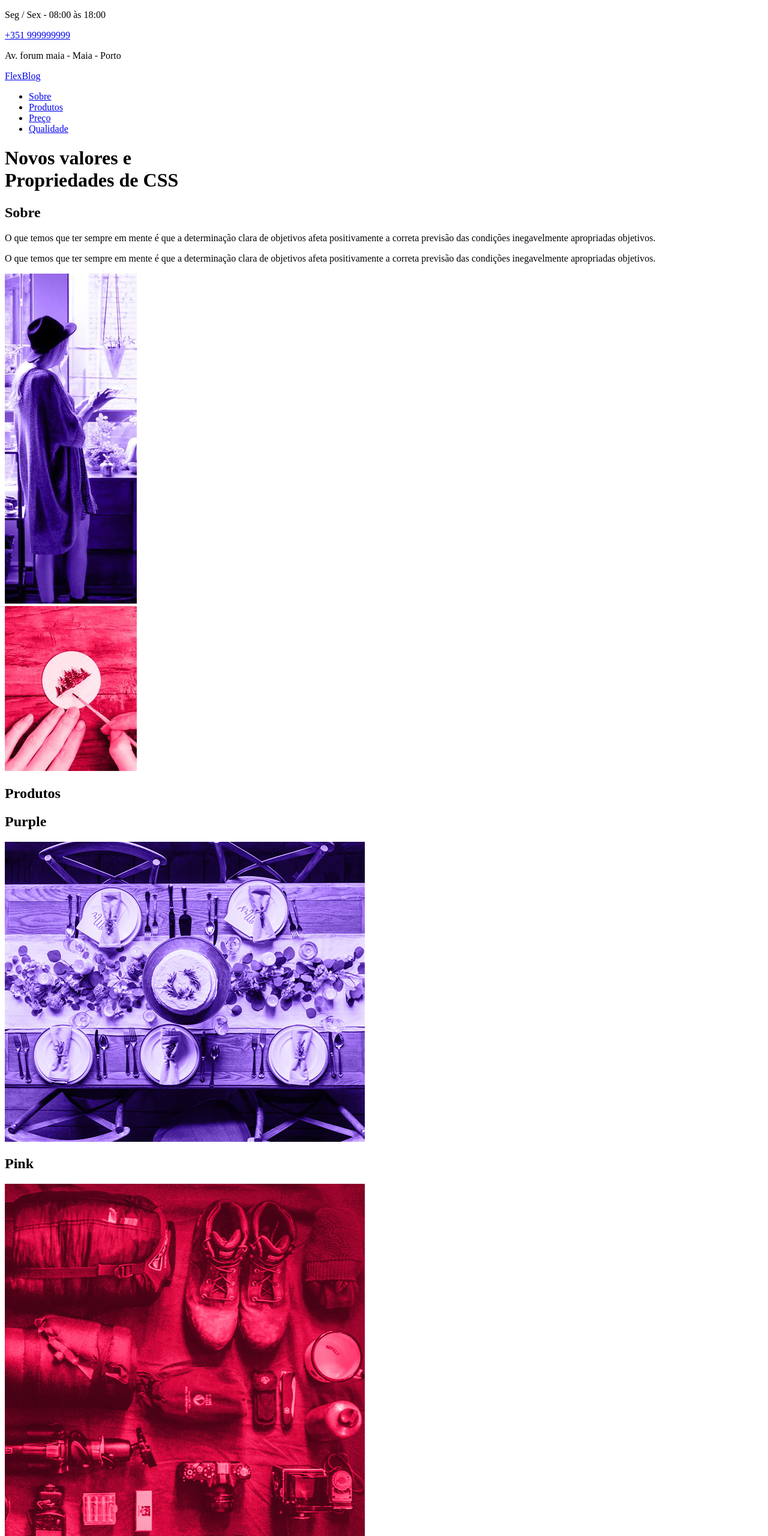
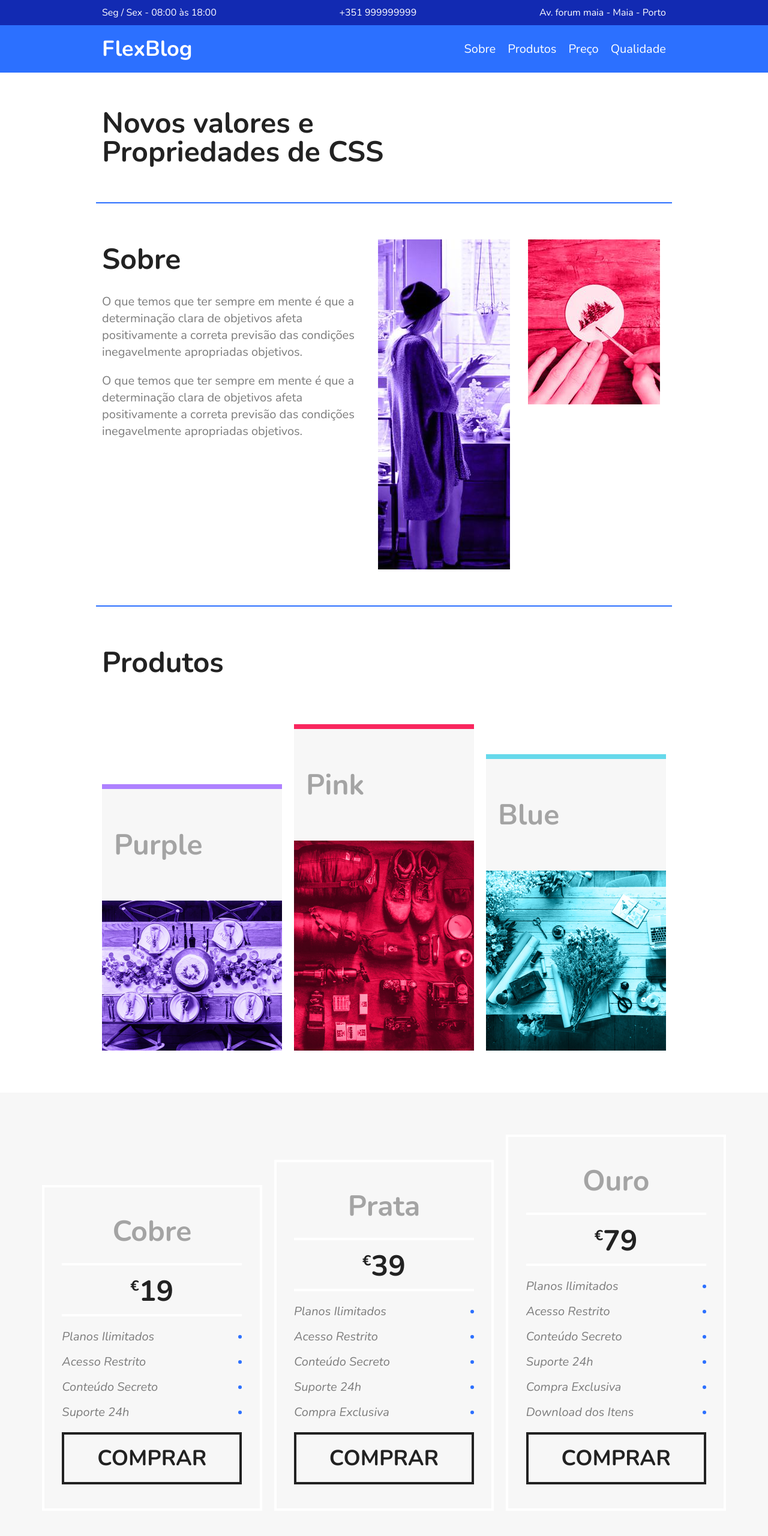
Before and after one commit to RubensvBarbosa/FlexBlog, a plain HTML site: page index.html in a window 1280 px wide. Shown: the top 2560 px of the page at 60% size. Drawn offline with nearby package versions, Linux system fonts and the light colour scheme.

Commit message:
finish project with css

```diff
--- a/css/style.css
+++ b/css/style.css
@@ -0,0 +1,403 @@
+body, h1,h2,p,ul,li,a{
+    margin: 0px;
+    padding: 0px;
+}
+
+body {
+    font-family: "Nunito", Helvetica, Arial, sans-serif;
+    color: #222222;
+}
+
+ul {
+    list-style: none;
+}
+
+a {
+    text-decoration: none;
+}
+
+img {
+    display: block;
+    max-width: 100%;
+}
+
+* {
+    box-sizing: border-box;
+}
+
+/* SUPERINFO */
+
+.superinfo-bg {
+    background-color: #122ab2;
+    color: white;
+
+}
+
+.superinfo {
+    max-width: 960px;
+    margin:  0 auto;
+    display: flex;
+    justify-content: space-between;
+    flex-wrap: wrap;
+    padding-top: 10px;
+}
+
+.superinfo p, .superinfo b {
+    margin: 0 10px 10px 10px;
+}
+
+.superinfo a {
+    color: white;
+}
+
+/* MENU */
+
+.menu-bg {
+    background-color: #2c70ff;
+}
+
+.menu {
+    max-width: 960px;
+    margin: 0 auto;
+    padding: 15px 0;
+    display: flex;
+    flex-wrap: wrap;
+    justify-content: space-between;
+    align-items: center;
+}
+
+.menu a {
+    color: white;
+}
+
+.menu-logo {
+    font-size: 2.25em;
+    font-weight: bold;
+    margin: 0 10px;
+}
+
+.menu-nav ul{
+    display: flex;
+    flex-wrap: wrap;
+}
+
+.menu-nav a {
+    font-size: 1.25em;
+    display: block;
+    padding: 10px;
+}
+
+.menu-nav a:hover{
+    color: #122ab2;
+}
+
+/* INTRODUÇÃO */
+
+.introducao {
+    font-size: 3em;
+    line-height: 1;
+    max-width: 960px;
+    margin: 0 auto;
+    padding: 60px 10px;
+}
+
+/* SOBRE */
+
+.sobre {
+    border-top: 2px solid #2c70ff;
+    border-bottom: 2px solid #2c70ff;
+    max-width: 960px;
+    margin: 0 auto;
+    padding: 60px 0;
+    display: flex;
+    flex-wrap: wrap;
+}
+
+.sobre-info {
+    flex: 2 1 300px;
+    margin: 0 10px;
+}
+
+.sobre-info h1 {
+    font-size: 3em;
+    margin-bottom: .5em;
+}
+
+.sobre-info p {
+    font-size: 1.25em;
+    line-height: 1.4;
+    margin-bottom: 1em;
+    color: #7c7c7c;
+
+}
+
+.sobre-img {
+    flex: 1 1 160px;
+    margin: 0 10px;
+}
+
+/* PRODUTOS */
+
+.produtos {
+    max-width: 960px;
+    margin: 60px auto;
+}
+
+.produtos h1 {
+    font-size: 3em;
+    margin: 0px 10px 60px 10px;
+}
+
+.produtos-container {
+    display: flex;
+    flex-wrap: wrap;
+    align-items: flex-end;
+}
+
+.produtos-item {
+    flex: 1 1 175px;
+    margin: 10px;
+}
+
+.produtos-item h2 {
+    font-size: 3em;
+    color: #a4a4a4;
+    background-color: #f7f7f7;
+    padding: 60px 20px;
+}
+
+.purple {
+    border-top: 8px solid #ae81ff;
+}
+
+.pink {
+    border-top: 8px solid #f9265e;
+}
+
+.blue {
+    border-top: 8px solid #66d9eb;
+}
+
+/* PREÇO */
+
+.preco {
+    background-color: #f7f7f7;
+    padding: 60px;
+    display: flex;
+    flex-wrap: wrap;
+    align-items: flex-end;
+}
+
+.preco-item {
+    flex: 1 1 260px;
+    border: 4px solid white;
+    padding: 20px;
+    margin: 10px;
+    /* min-width: 260px; estou usando no flex */
+}
+
+.preco-item h2 {
+    font-size: 3em;
+    color: #a4a4a4;
+    text-align: center;
+    margin-top: 20px;
+}
+
+.preco-item span {
+    max-width: 300px;
+    margin: 20px auto;
+    display: block;
+    font-size: 3em;
+    text-align: center;
+    font-weight: bold;
+    padding: 10px 0 5px 0;
+    border-top: 4px solid white;
+    border-bottom: 4px solid white;
+}
+
+.preco-item sup {
+    font-size: 1.5rem;
+}
+
+.preco-item ul {
+    max-width: 300px;
+    margin: 20px auto;
+    font-size: 1.25em;
+    font-style: italic;
+    color: #7c7c7c;
+}
+
+.preco-item li {
+    display: flex;
+    justify-content: space-between;
+    align-items: center;
+    margin-bottom: 15px;
+}
+
+/* Criação da bola azul no final da lista */
+.preco-item li::after {
+    content: '';
+    display: block;
+    width: 6px;
+    height: 6px;
+    background-color: #2c70ff;
+    border-radius: 50%;
+}
+
+.preco-item a {
+    max-width: 300px;
+    display: block;
+    margin: 20px auto;
+    border: 4px solid;
+    color: #222222;
+    text-transform: uppercase;
+    font-weight: bold;
+    font-size: 2.25em;
+    padding: 15px 0;
+    text-align: center;
+}
+
+/* Diminuir o padding da classe preco quando a tela ficar menor que 800px */
+@media (max-width: 800px) {
+    .preco {
+        padding-left: 10px;
+        padding-right: 10px;
+    }
+    .preco .preco-item:nth-child(3) {
+        order: -2;
+    }
+    .preco .preco-item:nth-child(2) {
+        order: -1;
+    }
+}
+
+/* QUALIDADE */
+
+.qualidade {
+    max-width: 960px;
+    margin: 60px auto;
+    display: flex;
+    flex-wrap: wrap;
+}
+
+.qualidade-item {
+    flex: 1 1 300px;
+    margin: 20px 10px;
+}
+
+.qualidade-item h2 {
+    font-size: 2.25em;
+    color: #a4a4a4;
+    margin-bottom: 20px;
+}
+
+.qualidade-item h2::before {
+    content: '';
+    display: inline-block;
+    width: 8px;
+    height: 30px;
+    margin-right: 10px;
+    background-color: blue;
+}
+
+.qualidade-item:nth-of-type(3n+1) h2::before {
+    background-color: #ae81ff;
+}
+
+.qualidade-item:nth-of-type(3n+2) h2::before {
+    background-color: #f9265e;
+}
+
+.qualidade-item:nth-of-type(3n+3) h2::before {
+    background-color: #66d9eb;
+}
+
+.qualidade-item p {
+    font-size: 1.25em;
+    line-height: 1.4;
+    color: #7c7c7c;
+}
+
+/* NEWSLETTER */
+
+.newsletter {
+    background-color: #f7f7f7;
+    padding: 60px calc((100% - 960px)/2);
+    display: flex;
+    flex-wrap: wrap;
+}
+
+.newsletter-info {
+    flex: 1 1 240px;
+    margin: 0 10px;
+}
+
+.newsletter-info h1 {
+    font-size: 3em;
+    color: #a4a4a4;
+}
+
+.newsletter-info p {
+    font-size: 1.25em;
+    font-style: italic;
+    max-width: 230px;
+    color: #7c7c7c;
+    margin-bottom: 10px;
+}
+
+.newsletter-form {
+    flex: 2 1 260px;
+    margin: 0 10px;
+    align-self: center;
+    display: flex;
+    flex-wrap: wrap;
+}
+
+.newsletter-form input {
+    flex: 3 1 260px;
+    font-size: 1.25em;
+    color: #7c7c7c;
+    font-style: italic;
+    font-family: "Nunito", Helvetica, Arial, sans-serif;
+    border: 4px solid #2c70ff;
+    background-color: transparent;
+    padding: 10px;
+    margin: 0px;
+    border-radius: 0px;
+}
+
+.newsletter-form button {
+    flex: 1 1 260px;
+    font-family: "Nunito", Helvetica, Arial, sans-serif;
+    font-size: 2.25em;
+    font-weight: bold;
+    text-transform: uppercase;
+    background-color: #2c70ff;
+    color: white;
+    margin: 0px;
+    cursor: pointer;
+    border: none;
+    padding: 15px 10px;
+}
+
+@media (max-width:600px) {
+    .newsletter-form button{
+        font-size: 1.5em;
+    }
+}
+
+/* FOOTER */
+
+.footer {
+    display: flex;
+    background-color: #2c70ff;
+    height: 200px;
+    align-items: center;
+}
+
+.footer p {
+    flex: 1;
+    text-align: center;
+    font-size: 2.25em;
+    color: #122ab2;
+}
--- a/index.html
+++ b/index.html
@@ -21,7 +21,7 @@
                 <div class="menu-logo">
                     <a href="#">FlexBlog</a>
                 </div>
-                <nav>
+                <nav class="menu-nav">
                     <ul>
                         <li><a href="#sobre">Sobre</a></li>
                         <li><a href="#produtos">Produtos</a></li>
```
